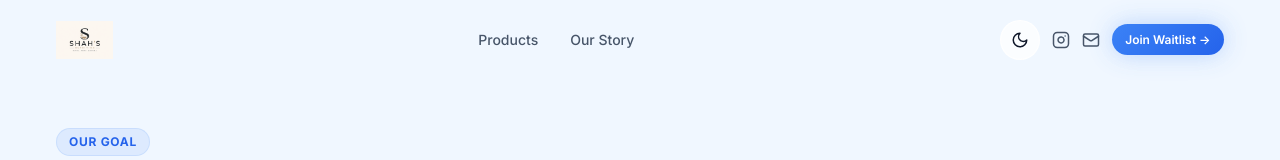
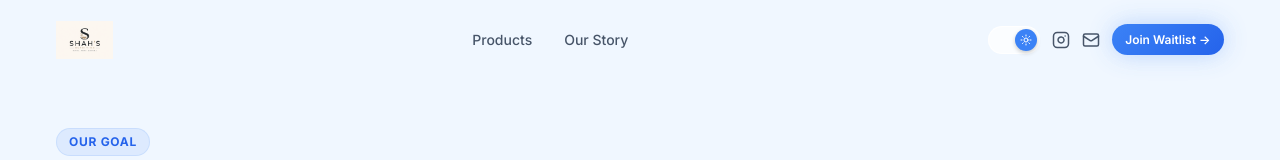
Before and after one commit to Sugamsss/shahsprotein, a React (Vite) app: page / in a window 1280 px wide. Shown: the top 160 px of the page. Built offline with nearby package versions, Linux system fonts and the light colour scheme.

Commit message:
[2.1.4.1] Redesign ThemeToggle as sliding switch

```diff
--- a/src/components/ui/ThemeToggle.tsx
+++ b/src/components/ui/ThemeToggle.tsx
@@ -4,25 +4,45 @@ import { useTheme } from '../../context/ThemeContext';
 
 export const ThemeToggle: React.FC = () => {
   const { theme, toggleTheme } = useTheme();
+  const isDark = theme === 'dark';
 
   return (
     <button
+      type="button"
       onClick={toggleTheme}
-      aria-label={`Switch to ${theme === 'dark' ? 'light' : 'dark'} mode`}
+      aria-label={`Switch to ${isDark ? 'light' : 'dark'} mode`}
       style={{
-        display: 'flex',
+        position: 'relative',
+        display: 'inline-flex',
         alignItems: 'center',
-        justifyContent: 'center',
-        width: '40px',
-        height: '40px',
+        width: '52px',
+        height: '28px',
+        padding: '2px',
         borderRadius: 'var(--radius-full)',
         backgroundColor: 'var(--color-bg-card)',
         border: '1px solid var(--color-border-card)',
-        color: 'var(--color-text-primary)',
-        transition: 'all var(--transition-normal)',
+        cursor: 'pointer',
+        transition: 'background-color var(--transition-normal), border-color var(--transition-normal)',
+        outline: 'none',
       }}
     >
-      {theme === 'dark' ? <Sun size={18} /> : <Moon size={18} />}
+      <span
+        style={{
+          display: 'flex',
+          alignItems: 'center',
+          justifyContent: 'center',
+          width: '22px',
+          height: '22px',
+          borderRadius: 'var(--radius-full)',
+          backgroundColor: 'var(--color-accent-primary)',
+          color: 'var(--color-btn-text)',
+          transform: isDark ? 'translateX(0px)' : 'translateX(24px)',
+          transition: 'transform var(--transition-normal), background-color var(--transition-normal)',
+          boxShadow: '0 2px 4px rgba(0, 0, 0, 0.2)',
+        }}
+      >
+        {isDark ? <Moon size={12} /> : <Sun size={12} />}
+      </span>
     </button>
   );
 };
```
